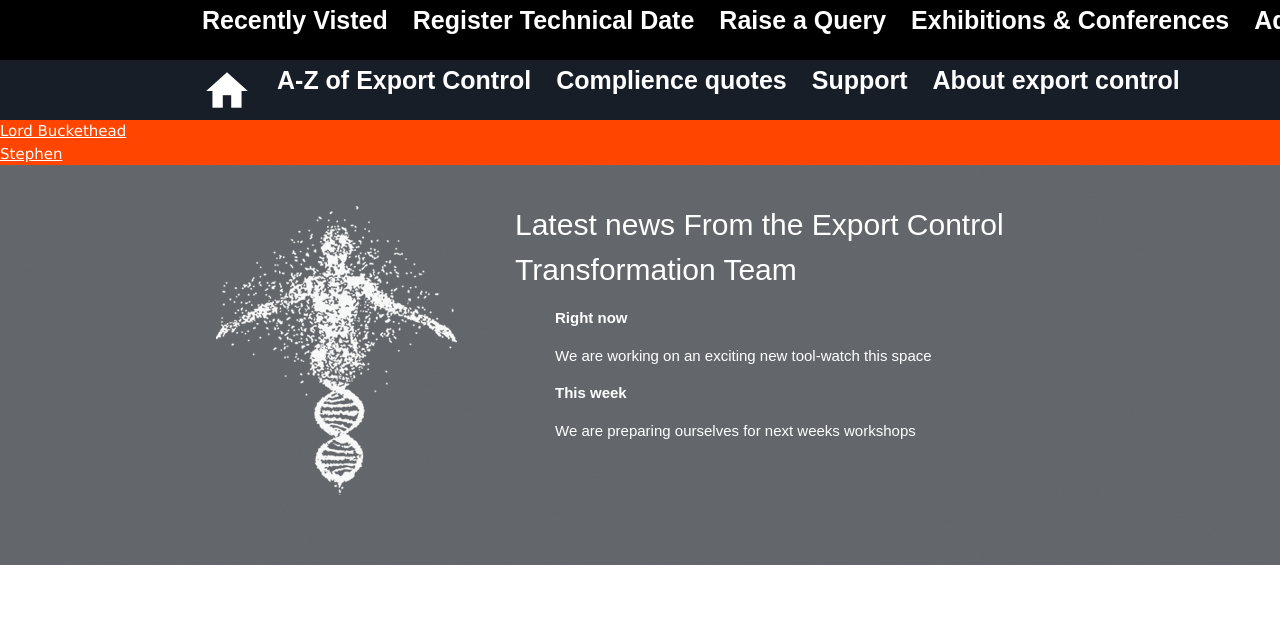
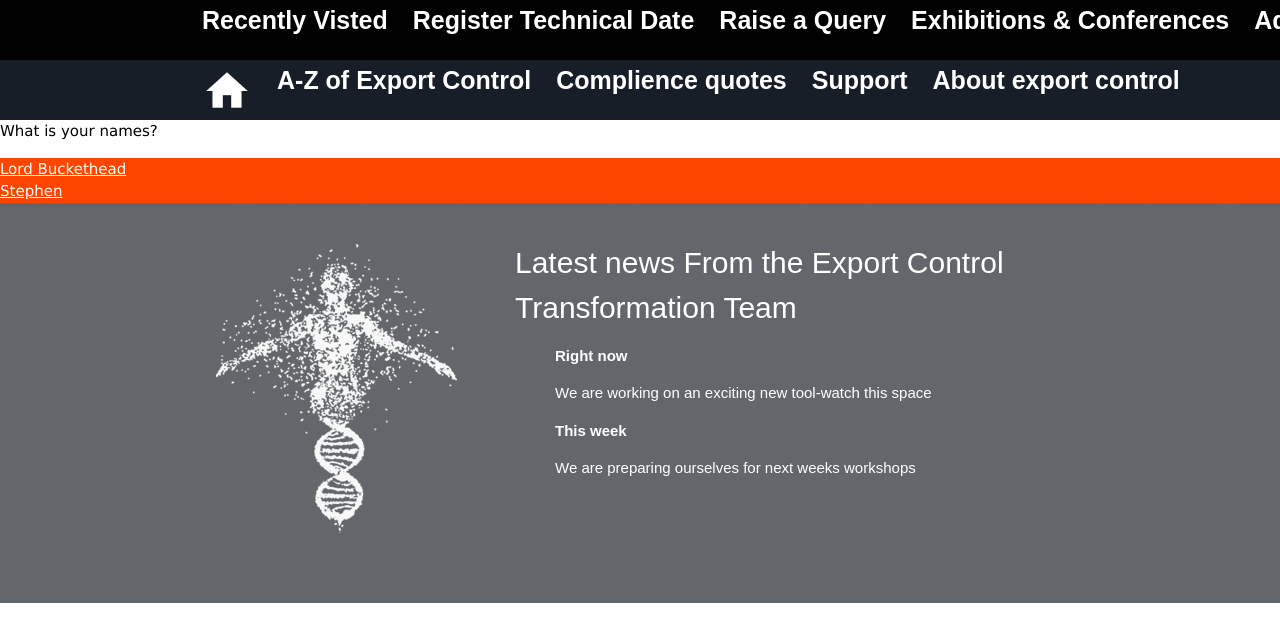
Before and after one commit to Rich-A/PortalPoC, a Jekyll site: the page built from test.markdown, in a window 1280 px wide. Shown: the top 642 px of the page. Built offline with Jekyll 4.4.1, drawn with Linux system fonts in a browser that asks for light colours.

Commit message:
Updated Test

```diff
--- a/test.markdown
+++ b/test.markdown
@@ -1,7 +1,7 @@
 ---
 title: test
 date: 2017-10-09 08:33:00 Z
-Question: What is your names?
+question: What is your names?
 answer1: Lord Buckethead
 answer1link: google.com
 answer2: Stephen
```
